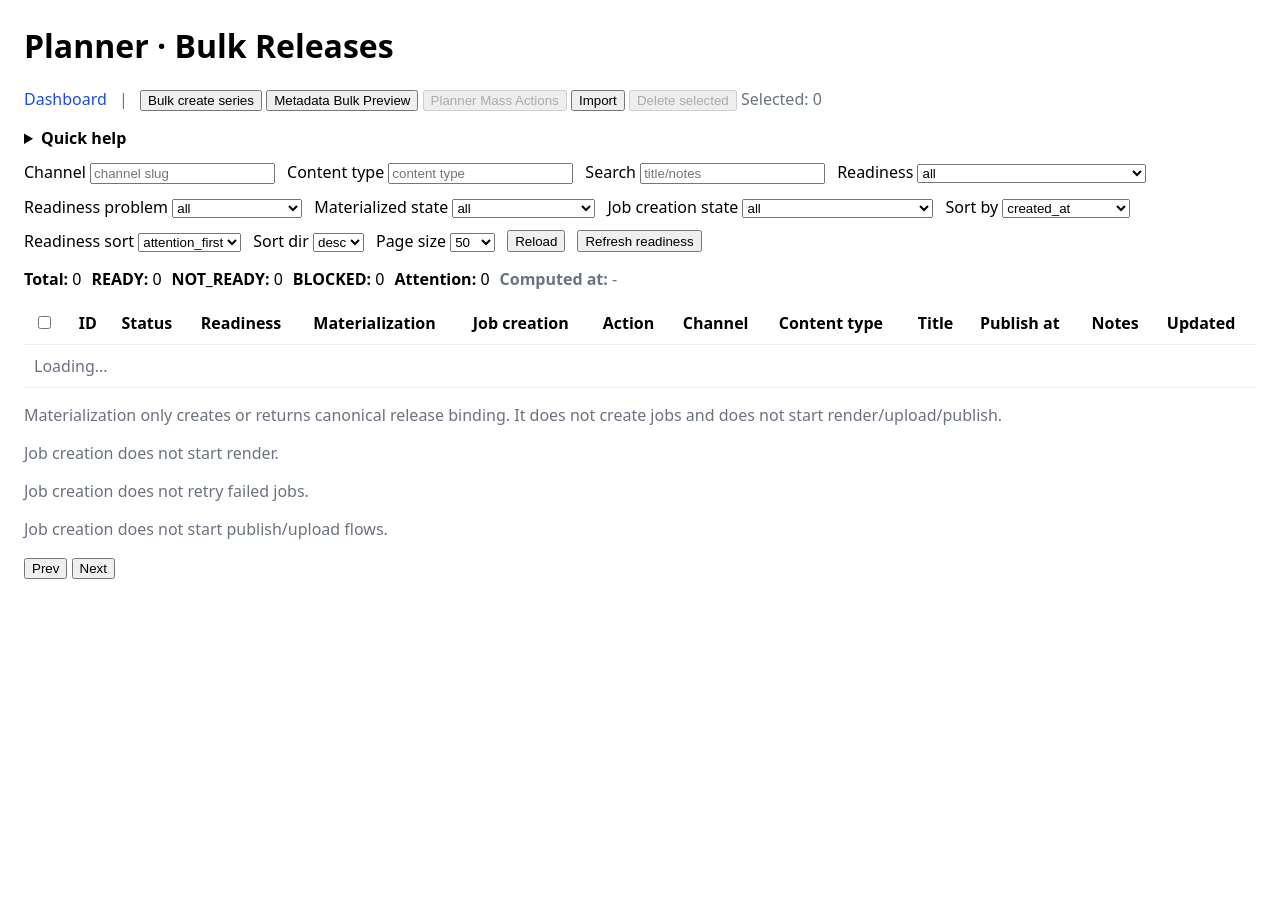
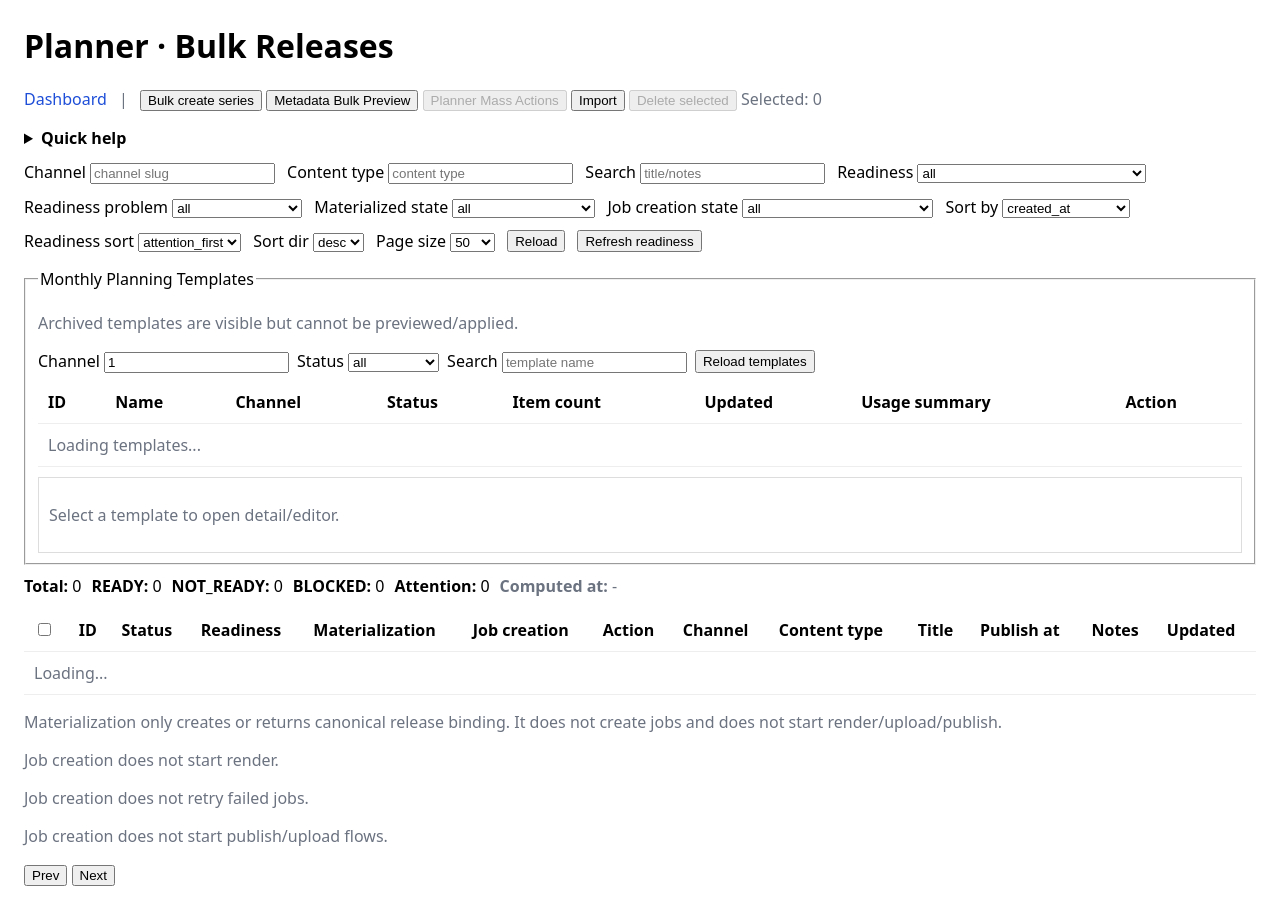
Before and after one commit to MindDevastation/factory-vm, a FastAPI app: template services/factory_api/templates/planner_bulk_releases.html in a window 1280 px wide. Before the commit the page ends 579 px from the top, so only its background shows below. Run offline with FastAPI, Linux system fonts and the light colour scheme; the template is opened without the code that fills it, so the values that code supplies are empty.

Commit message:
Add Monthly Planning Templates UI and preview/apply wiring to planner page (#510)
* Add monthly planning templates UI flows on planner page

* Render explicit monthly template apply-result surface in modal

```diff
--- a/services/factory_api/static/planner_bulk_releases.js
+++ b/services/factory_api/static/planner_bulk_releases.js
@@ -11,6 +11,13 @@
       summary: null,
       executeResult: null,
       selectedKinds: new Set(['ALL']),
+    },
+    monthlyTemplates: {
+      items: [],
+      activeTemplateId: null,
+      activeTemplate: null,
+      preview: null,
+      applyResult: null,
     },
     readinessDetail: null,
     readinessDetailPlannedReleaseId: null,
@@ -720,6 +727,238 @@
     ta.remove();
   }
 
+  function monthlyTemplateItemsForUi() {
+    if (!state.monthlyTemplates.preview || !Array.isArray(state.monthlyTemplates.preview.items)) return [];
+    const createableOnly = $('mpt-filter-createable-only').checked;
+    const conflictsOnly = $('mpt-filter-conflicts-only').checked;
+    return state.monthlyTemplates.preview.items.filter((item) => {
+      const outcome = String(item.outcome || '');
+      const overlapWarnings = Array.isArray(item.overlap_warnings) ? item.overlap_warnings : [];
+      const createableOk = !createableOnly || outcome === 'WOULD_CREATE';
+      const conflict = outcome !== 'WOULD_CREATE' || overlapWarnings.length > 0;
+      const conflictsOk = !conflictsOnly || conflict;
+      return createableOk && conflictsOk;
+    });
+  }
+
+  function renderMonthlyTemplatePreviewItems() {
+    const tbody = $('mpt-preview-items-body');
+    const items = monthlyTemplateItemsForUi();
+    if (!items.length) {
+      tbody.innerHTML = '<tr><td colspan="7" class="muted">No preview items for current filters.</td></tr>';
+      return;
+    }
+    tbody.innerHTML = items.map((item) => {
+      const reasons = (item.reasons || []).map((r) => `${r.code || '-'}: ${r.message || '-'}`).join('\n') || '-';
+      const overlaps = (item.overlap_warnings || []).map((r) => `${r.code || '-'}: ${r.message || '-'}`).join('\n') || '-';
+      return `<tr>
+        <td>${esc(item.item_key || '-')}</td>
+        <td>${esc(item.slot_code || '-')}</td>
+        <td>${esc(item.position ?? '-')}</td>
+        <td>${esc(item.planned_date || '-')}</td>
+        <td>${esc(item.outcome || '-')}</td>
+        <td><pre style="white-space:pre-wrap; margin:0;">${esc(reasons)}</pre></td>
+        <td><pre style="white-space:pre-wrap; margin:0;">${esc(overlaps)}</pre></td>
+      </tr>`;
+    }).join('');
+  }
+
+  function renderMonthlyTemplateApplyResult() {
+    const body = state.monthlyTemplates.applyResult;
+    const summary = body?.summary || {};
+    $('mpt-apply-total').textContent = String(summary.total_items ?? 0);
+    $('mpt-apply-created').textContent = String(summary.created ?? 0);
+    $('mpt-apply-blocked-duplicate').textContent = String(summary.blocked_duplicates ?? 0);
+    $('mpt-apply-blocked-invalid-date').textContent = String(summary.blocked_invalid_dates ?? 0);
+    $('mpt-apply-failed').textContent = String(summary.failed ?? 0);
+    $('mpt-apply-overlap-warnings').textContent = String(summary.overlap_warnings ?? 0);
+    const tbody = $('mpt-apply-items-body');
+    const items = Array.isArray(body?.items) ? body.items : [];
+    if (!items.length) {
+      tbody.innerHTML = '<tr><td colspan="5" class="muted">No apply result yet.</td></tr>';
+      return;
+    }
+    tbody.innerHTML = items.map((item) => {
+      const reasons = (item.reasons || []).map((r) => `${r.code || '-'}: ${r.message || '-'}`).join('\n') || '-';
+      return `<tr>
+        <td>${esc(item.item_key || '-')}</td>
+        <td>${esc(item.slot_code || '-')}</td>
+        <td>${esc(item.outcome || '-')}</td>
+        <td>${esc(item.planned_release_id ?? '-')}</td>
+        <td><pre style="white-space:pre-wrap; margin:0;">${esc(reasons)}</pre></td>
+      </tr>`;
+    }).join('');
+  }
+
+  function renderMonthlyTemplateDetail() {
+    const pane = $('mpt-detail-pane');
+    const tpl = state.monthlyTemplates.activeTemplate;
+    if (!tpl) {
+      pane.innerHTML = '<p class="muted">Select a template to open detail/editor.</p>';
+      return;
+    }
+    const isArchived = String(tpl.status || '').toUpperCase() === 'ARCHIVED';
+    const itemsJson = JSON.stringify(tpl.items || [], null, 2);
+    pane.innerHTML = `
+      <h3>Template #${esc(tpl.id)} · ${esc(tpl.template_name || '-')}</h3>
+      <p class="muted">Status: ${esc(tpl.status || '-')} · Channel: ${esc(tpl.channel_id || '-')} · Updated: ${esc(tpl.updated_at || '-')}</p>
+      ${isArchived ? '<p class="muted">Archived template is visible but cannot be edited, previewed, or applied.</p>' : ''}
+      <div style="display:flex; gap:8px; flex-wrap:wrap;">
+        <label>Name <input id="mpt-detail-name" value="${esc(tpl.template_name || '')}" ${isArchived ? 'disabled' : ''}></label>
+        <label>Content type <input id="mpt-detail-content-type" value="${esc(tpl.content_type || '')}" ${isArchived ? 'disabled' : ''}></label>
+      </div>
+      <div style="margin-top:8px;">
+        <label>Ordered items JSON</label><br>
+        <textarea id="mpt-detail-items-json" rows="10" style="width:100%;" ${isArchived ? 'disabled' : ''}>${esc(itemsJson)}</textarea>
+      </div>
+      <p class="muted">Usage: apply_run_count=${esc(tpl.apply_run_count ?? 0)}, last_target_month=${esc(tpl.last_applied_target_month || '-')}, last_applied_at=${esc(tpl.last_applied_at || '-')}</p>
+      <div style="display:flex; gap:8px; flex-wrap:wrap; margin-top:8px;">
+        <button type="button" id="mpt-save-btn" ${isArchived ? 'disabled' : ''}>Save template</button>
+        <button type="button" id="mpt-archive-btn" ${isArchived ? 'disabled' : ''}>Archive template</button>
+        <button type="button" id="mpt-preview-open-btn" ${isArchived ? 'disabled' : ''}>Preview / Apply</button>
+      </div>
+    `;
+    if (!isArchived) {
+      $('mpt-save-btn').addEventListener('click', async () => {
+        try {
+          const itemsRaw = String($('mpt-detail-items-json').value || '').trim();
+          const parsedItems = JSON.parse(itemsRaw || '[]');
+          const payload = {
+            template_name: $('mpt-detail-name').value,
+            content_type: $('mpt-detail-content-type').value || null,
+            items: parsedItems,
+          };
+          const res = await fetch(apiUrl(`/v1/planner/monthly-planning-templates/${tpl.id}`), {
+            method: 'PATCH',
+            headers: { 'Content-Type': 'application/json' },
+            body: JSON.stringify(payload),
+          });
+          if (!res.ok) throw new Error(await parseError(res));
+          state.monthlyTemplates.activeTemplate = await res.json();
+          renderMonthlyTemplateDetail();
+          await loadMonthlyTemplates();
+          setNote('Monthly template updated.');
+        } catch (e) {
+          setNote(`Template update failed: ${e.message}`);
+        }
+      });
+      $('mpt-archive-btn').addEventListener('click', async () => {
+        try {
+          const res = await fetch(apiUrl(`/v1/planner/monthly-planning-templates/${tpl.id}/archive`), { method: 'POST' });
+          if (!res.ok) throw new Error(await parseError(res));
+          state.monthlyTemplates.activeTemplate = await res.json();
+          renderMonthlyTemplateDetail();
+          await loadMonthlyTemplates();
+          setNote('Monthly template archived.');
+        } catch (e) {
+          setNote(`Archive failed: ${e.message}`);
+        }
+      });
+      $('mpt-preview-open-btn').addEventListener('click', () => {
+        $('mpt-preview-template-id').value = String(tpl.id || '');
+        $('mpt-preview-channel-id').value = String(tpl.channel_id || $('mpt-channel-id').value || '');
+        $('mpt-preview-modal').showModal();
+      });
+    }
+  }
+
+  async function loadMonthlyTemplateDetail(templateId) {
+    const res = await fetch(apiUrl(`/v1/planner/monthly-planning-templates/${templateId}`));
+    if (!res.ok) throw new Error(await parseError(res));
+    state.monthlyTemplates.activeTemplate = await res.json();
+    state.monthlyTemplates.activeTemplateId = Number(templateId);
+    renderMonthlyTemplateDetail();
+  }
+
+  async function loadMonthlyTemplates() {
+    const p = new URLSearchParams();
+    const channel = String($('mpt-channel-id').value || '').trim();
+    const status = String($('mpt-status').value || '').trim();
+    const q = String($('mpt-q').value || '').trim();
+    if (channel) p.set('channel_id', channel);
+    if (status) p.set('status', status);
+    if (q) p.set('q', q);
+    const res = await fetch(apiUrl(`/v1/planner/monthly-planning-templates?${p.toString()}`));
+    if (!res.ok) throw new Error(await parseError(res));
+    const body = await res.json();
+    state.monthlyTemplates.items = body.items || [];
+    const rows = state.monthlyTemplates.items;
+    const tbody = $('mpt-list-body');
+    if (!rows.length) {
+      tbody.innerHTML = '<tr><td colspan="8" class="muted">No templates in scope.</td></tr>';
+      renderMonthlyTemplateDetail();
+      return;
+    }
+    tbody.innerHTML = rows.map((item) => `<tr>
+      <td>${esc(item.id)}</td>
+      <td>${esc(item.template_name)}</td>
+      <td>${esc(item.channel_id)}</td>
+      <td>${esc(item.status)}</td>
+      <td>${esc(item.item_count)}</td>
+      <td>${esc(item.updated_at || '-')}</td>
+      <td><pre style="white-space:pre-wrap; margin:0;">apply_run_count=${esc(item.apply_run_count ?? 0)}
+last_applied_target_month=${esc(item.last_applied_target_month || '-')}
+last_applied_at=${esc(item.last_applied_at || '-')}</pre></td>
+      <td><button type="button" data-mpt-open="${esc(item.id)}">Open</button></td>
+    </tr>`).join('');
+    tbody.querySelectorAll('button[data-mpt-open]').forEach((btn) => {
+      btn.addEventListener('click', async () => {
+        const id = Number(btn.getAttribute('data-mpt-open'));
+        if (!Number.isInteger(id) || id <= 0) return;
+        try {
+          await loadMonthlyTemplateDetail(id);
+        } catch (e) {
+          setNote(`Template load failed: ${e.message}`);
+        }
+      });
+    });
+  }
+
+  async function runMonthlyTemplatePreview() {
+    const templateId = Number($('mpt-preview-template-id').value);
+    if (!Number.isInteger(templateId) || templateId <= 0) throw new Error('Template is required.');
+    const channel_id = Number($('mpt-preview-channel-id').value);
+    const target_month = String($('mpt-preview-target-month').value || '').trim();
+    if (!Number.isInteger(channel_id) || channel_id <= 0) throw new Error('Valid channel_id is required.');
+    if (!target_month) throw new Error('target_month is required.');
+    const res = await fetch(apiUrl(`/v1/planner/monthly-planning-templates/${templateId}/preview-apply`), {
+      method: 'POST',
+      headers: { 'Content-Type': 'application/json' },
+      body: JSON.stringify({ channel_id, target_month }),
+    });
+    if (!res.ok) throw new Error(await parseError(res));
+    const body = await res.json();
+    state.monthlyTemplates.preview = body;
+    state.monthlyTemplates.applyResult = null;
+    $('mpt-preview-json').textContent = JSON.stringify(body, null, 2);
+    $('mpt-apply-json').textContent = 'No apply yet.';
+    $('mpt-apply-run-btn').disabled = !body.preview_fingerprint;
+    renderMonthlyTemplatePreviewItems();
+    renderMonthlyTemplateApplyResult();
+  }
+
+  async function runMonthlyTemplateApply() {
+    const templateId = Number($('mpt-preview-template-id').value);
+    const preview = state.monthlyTemplates.preview;
+    if (!preview || !preview.preview_fingerprint) throw new Error('Run preview first.');
+    const payload = {
+      channel_id: Number($('mpt-preview-channel-id').value),
+      target_month: String($('mpt-preview-target-month').value || '').trim(),
+      preview_fingerprint: preview.preview_fingerprint,
+    };
+    const res = await fetch(apiUrl(`/v1/planner/monthly-planning-templates/${templateId}/apply`), {
+      method: 'POST',
+      headers: { 'Content-Type': 'application/json' },
+      body: JSON.stringify(payload),
+    });
+    if (!res.ok) throw new Error(await parseError(res));
+    const body = await res.json();
+    state.monthlyTemplates.applyResult = body;
+    $('mpt-apply-json').textContent = JSON.stringify(body, null, 2);
+    renderMonthlyTemplateApplyResult();
+    await loadMonthlyTemplates();
+  }
+
   function selectedPreviewFields(prefix) {
     const out = [];
     if ($(`${prefix}-title`).checked) out.push('title');
@@ -998,6 +1237,49 @@
       setNote(`Copy failed: ${e.message}`);
     }
   });
+  $('mpt-reload-btn').addEventListener('click', async () => {
+    try {
+      await loadMonthlyTemplates();
+      setNote('Monthly templates reloaded.');
+    } catch (e) {
+      setNote(e.message);
+    }
+  });
+  $('mpt-preview-close-btn').addEventListener('click', () => $('mpt-preview-modal').close());
+  $('mpt-preview-run-btn').addEventListener('click', async () => {
+    try {
+      await runMonthlyTemplatePreview();
+      setNote('Monthly template preview loaded.');
+    } catch (e) {
+      setNote(`Preview failed: ${e.message}`);
+    }
+  });
+  $('mpt-apply-run-btn').addEventListener('click', async () => {
+    try {
+      await runMonthlyTemplateApply();
+      setNote('Monthly template apply completed.');
+    } catch (e) {
+      setNote(`Apply failed: ${e.message}`);
+    }
+  });
+  $('mpt-filter-createable-only').addEventListener('change', renderMonthlyTemplatePreviewItems);
+  $('mpt-filter-conflicts-only').addEventListener('change', renderMonthlyTemplatePreviewItems);
+  $('mpt-copy-preview-json-btn').addEventListener('click', async () => {
+    try {
+      await copyText($('mpt-preview-json').textContent || '');
+      setNote('Preview JSON copied.');
+    } catch (e) {
+      setNote(`Copy failed: ${e.message}`);
+    }
+  });
+  $('mpt-copy-apply-json-btn').addEventListener('click', async () => {
+    try {
+      await copyText($('mpt-apply-json').textContent || '');
+      setNote('Apply result JSON copied.');
+    } catch (e) {
+      setNote(`Copy failed: ${e.message}`);
+    }
+  });
   $('mbp-close-btn').addEventListener('click', () => $('metadata-bulk-modal').close());
   $('mbp-preview-btn').addEventListener('click', async () => {
     try {
@@ -1044,5 +1326,6 @@
   updateMassActionSelectionState();
   refreshMassActionExecuteAvailability();
   setInterval(updateMassActionCountdown, 1000);
+  loadMonthlyTemplates().catch((e) => setNote(`Monthly templates load failed: ${e.message}`));
   loadList().catch((e) => setNote(e.message));
 })();
--- a/services/factory_api/templates/planner_bulk_releases.html
+++ b/services/factory_api/templates/planner_bulk_releases.html
@@ -89,6 +89,34 @@
 </div>
 
 <p class="muted" id="planner-note"></p>
+<fieldset style="margin: 10px 0;">
+  <legend>Monthly Planning Templates</legend>
+  <p class="muted">Archived templates are visible but cannot be previewed/applied.</p>
+  <div style="display:flex; gap:8px; flex-wrap:wrap; margin-bottom:8px;">
+    <label>Channel <input id="mpt-channel-id" type="number" min="1" value="1"></label>
+    <label>Status
+      <select id="mpt-status">
+        <option value="">all</option>
+        <option value="ACTIVE">ACTIVE</option>
+        <option value="ARCHIVED">ARCHIVED</option>
+      </select>
+    </label>
+    <label>Search <input id="mpt-q" placeholder="template name"></label>
+    <button type="button" id="mpt-reload-btn">Reload templates</button>
+  </div>
+  <table>
+    <thead>
+      <tr>
+        <th>ID</th><th>Name</th><th>Channel</th><th>Status</th><th>Item count</th><th>Updated</th><th>Usage summary</th><th>Action</th>
+      </tr>
+    </thead>
+    <tbody id="mpt-list-body"><tr><td colspan="8" class="muted">Loading templates...</td></tr></tbody>
+  </table>
+  <div id="mpt-detail-pane" style="margin-top:10px; padding:10px; border:1px solid #ddd;">
+    <p class="muted">Select a template to open detail/editor.</p>
+  </div>
+</fieldset>
+
 <div id="readiness-summary-strip" style="display:flex; gap:10px; flex-wrap:wrap; margin: 8px 0 12px 0;">
   <span><strong>Total:</strong> <span id="readiness-summary-total">0</span></span>
   <span><strong>READY:</strong> <span id="readiness-summary-ready">0</span></span>
@@ -265,6 +293,66 @@
   </form>
 </dialog>
 
+<dialog id="mpt-preview-modal" style="min-width:min(1100px, 95vw);">
+  <form method="dialog">
+    <h3>Monthly Template Preview/Apply</h3>
+    <p class="muted">Preview creates nothing.</p>
+    <p class="muted">Apply creates planned releases only.</p>
+    <p class="muted">Apply does not start materialization, job creation, render, upload, or publish.</p>
+    <fieldset>
+      <legend>Target context</legend>
+      <label>Template <input id="mpt-preview-template-id" type="number" readonly></label>
+      <label>Channel <input id="mpt-preview-channel-id" type="number" min="1"></label>
+      <label>Target month <input id="mpt-preview-target-month" placeholder="YYYY-MM"></label>
+      <button type="button" id="mpt-preview-run-btn">Run preview</button>
+      <button type="button" id="mpt-apply-run-btn" disabled>Apply using preview</button>
+    </fieldset>
+    <fieldset style="margin-top:10px;">
+      <legend>Summary / copyable JSON</legend>
+      <button type="button" id="mpt-copy-preview-json-btn">Copy preview JSON</button>
+      <pre id="mpt-preview-json" class="muted" style="white-space:pre-wrap;">No preview yet.</pre>
+      <button type="button" id="mpt-copy-apply-json-btn">Copy apply JSON</button>
+      <pre id="mpt-apply-json" class="muted" style="white-space:pre-wrap;">No apply yet.</pre>
+    </fieldset>
+    <fieldset style="margin-top:10px;">
+      <legend>Item filters</legend>
+      <label><input type="checkbox" id="mpt-filter-createable-only"> createable-only</label>
+      <label><input type="checkbox" id="mpt-filter-conflicts-only"> conflicts-only</label>
+      <span class="muted">Conflicts = blocked duplicate/invalid date or overlap warnings.</span>
+    </fieldset>
+    <table style="margin-top:10px;">
+      <thead>
+        <tr>
+          <th>item_key</th><th>slot_code</th><th>position</th><th>planned_date</th><th>outcome</th><th>reasons</th><th>overlap_warnings</th>
+        </tr>
+      </thead>
+      <tbody id="mpt-preview-items-body"><tr><td colspan="7" class="muted">No preview yet.</td></tr></tbody>
+    </table>
+    <fieldset style="margin-top:10px;">
+      <legend>Apply result summary</legend>
+      <div id="mpt-apply-summary" style="display:flex; gap:12px; flex-wrap:wrap;">
+        <span><strong>Total:</strong> <span id="mpt-apply-total">0</span></span>
+        <span><strong>Created:</strong> <span id="mpt-apply-created">0</span></span>
+        <span><strong>Blocked duplicate:</strong> <span id="mpt-apply-blocked-duplicate">0</span></span>
+        <span><strong>Blocked invalid date:</strong> <span id="mpt-apply-blocked-invalid-date">0</span></span>
+        <span><strong>Failed:</strong> <span id="mpt-apply-failed">0</span></span>
+        <span><strong>Overlap warnings:</strong> <span id="mpt-apply-overlap-warnings">0</span></span>
+      </div>
+    </fieldset>
+    <table style="margin-top:10px;">
+      <thead>
+        <tr>
+          <th>item_key</th><th>slot_code</th><th>outcome</th><th>planned_release_id</th><th>reasons</th>
+        </tr>
+      </thead>
+      <tbody id="mpt-apply-items-body"><tr><td colspan="5" class="muted">No apply result yet.</td></tr></tbody>
+    </table>
+    <menu>
+      <button type="button" id="mpt-preview-close-btn">Close</button>
+    </menu>
+  </form>
+</dialog>
+
 <dialog id="mass-actions-dialog" style="min-width:min(1100px, 95vw);">
   <form method="dialog">
     <h3>Planner · Mass Actions</h3>
```
Also changed, not shown: tests/e2e/test_ui_pages_slice4.py (+28 -0 lines), tests/integration/test_ui_planner_readiness_surface.py (+31 -0 lines).
